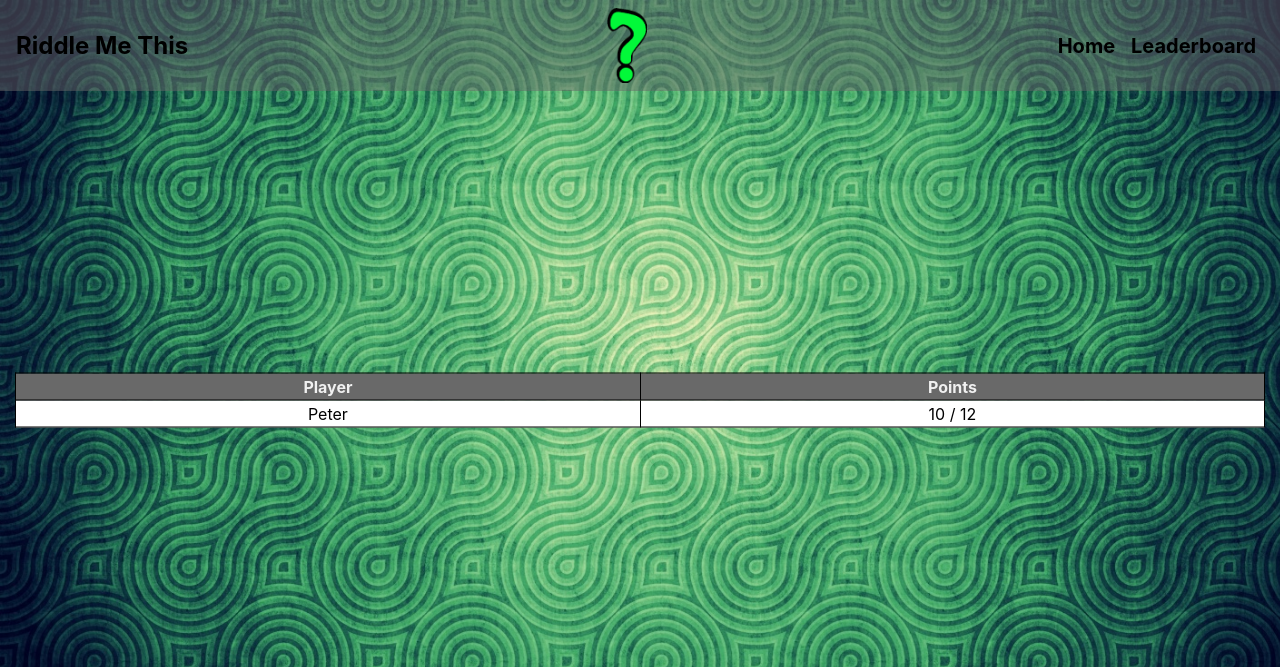
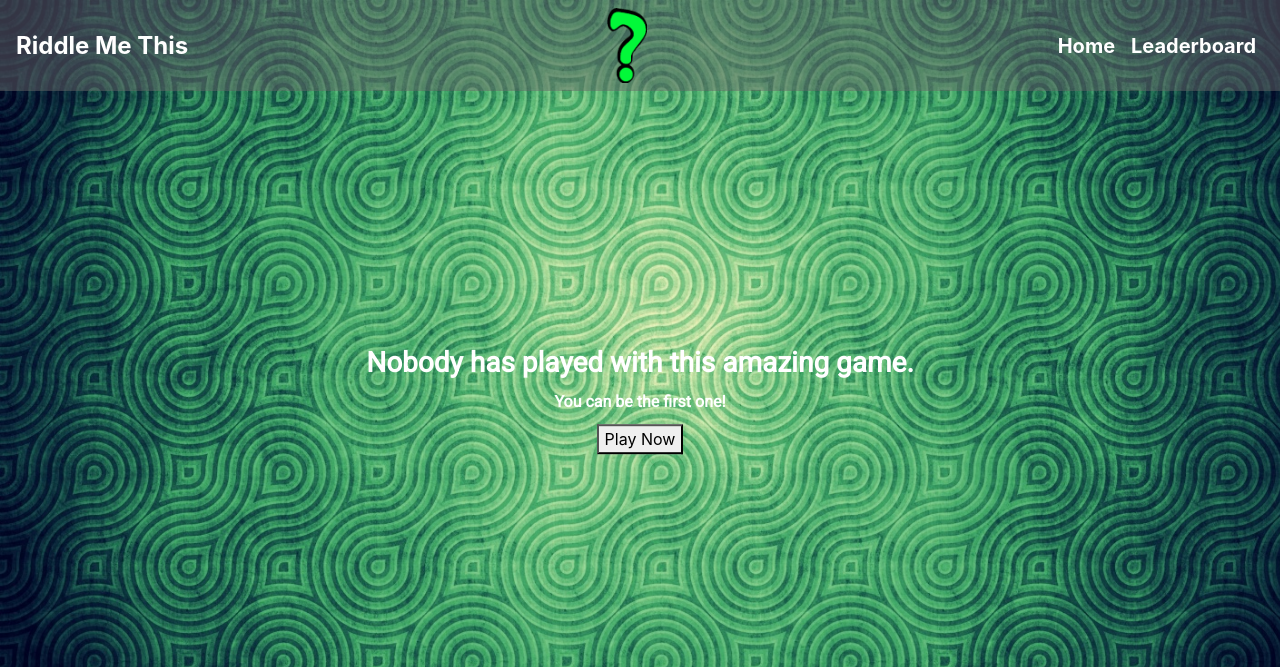
Before and after one commit to krivanpeter/riddle-me-this, a Flask app: page /leaderboard in a window 1280 px wide. Shown: the top 667 px of the page. Run offline with Flask 2, Linux system fonts and the light colour scheme; some libraries are stand-ins or nearby versions.

Commit message:
text style change to be white

```diff
--- a/data/users.json
+++ /dev/null
@@ -1,7 +0,0 @@
-{
-    "Peter": {
-        "points": "10 / 12",
-        "attempt": 12,
-        "which_quest": 11
-    }
-}
--- a/static/css/style.css
+++ b/static/css/style.css
@@ -35,7 +35,7 @@ form {
     margin-bottom: 10px;
     text-align: center;
     font-family: "Roboto", sans-serif;
-    color: #000000;
+    color: white;
     font-weight: bold;
 }
 
@@ -60,16 +60,14 @@ form {
 }
 
 .navbar-light .navbar-brand {
-    color: black;
+    color: white;
 }
 
 .navbar-light .navbar-nav .nav-link {
-    color: black;
+    color: white;
 }
-
-.navbar-light .navbar-nav .nav-link:focus,
-.navbar-light .navbar-nav .nav-link:hover {
-    color: white;
+.navbar-light .navbar-brand:hover, .navbar-light .navbar-brand:focus {
+  color: rgba(255,255,255, 0.9);
 }
 
 .content {
--- a/templates/game.html
+++ b/templates/game.html
@@ -2,7 +2,7 @@
 {% block content %}
 <!--If the template is called with 'question' then it appears on the page-->
     {% if question != False %}
-    <h3>{{ question }}</h3>
+    <h3 class="general-sub">{{ question }}</h3>
     <form method="POST">
         <label for="answer">Answer:</label>
         <input type="text" id="answer" name="answer" required>
@@ -10,11 +10,11 @@
     </form>
 <!--If the template is called without 'question' then 'points' and a button to 'Leaderboard' appear-->
     {% elif points %}
-    <h4>Your score: {{ points }}</h4>
+    <h4 class="general-sub">Your score: {{ points }}</h4>
     <a href="{{ url_for('leaderboard') }}"><button>Leaderboard</button></a>
     {% endif %}
 <!--If the template is called with 'answer' then it appears as a "Wrong answer"-->
     {% if answer %}
-    <h4>Wrong answer: {{ answer }}</h4>
+    <h4 class="general-sub">Wrong answer: {{ answer }}</h4>
     {% endif %}
 {% endblock %}
--- a/templates/leaderboard.html
+++ b/templates/leaderboard.html
@@ -16,6 +16,6 @@
 </table>
 <!--If 'Leaderboard' is called without 'users' arguments, everything below this, appear-->
 {% else %}
-<h3>Nobody has played with this amazing game.</h3>
-<p>You can be the first one!</p>
+<h3 class="general-sub">Nobody has played with this amazing game.</h3>
+<p class="general-sub">You can be the first one!</p>
 <a href="{{ url_for('index') }}"><button>Play Now</button></a> {% endif %} {% endblock %}
```
